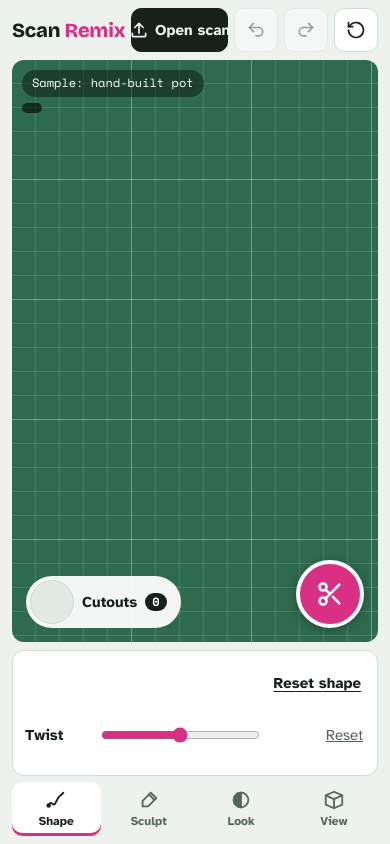
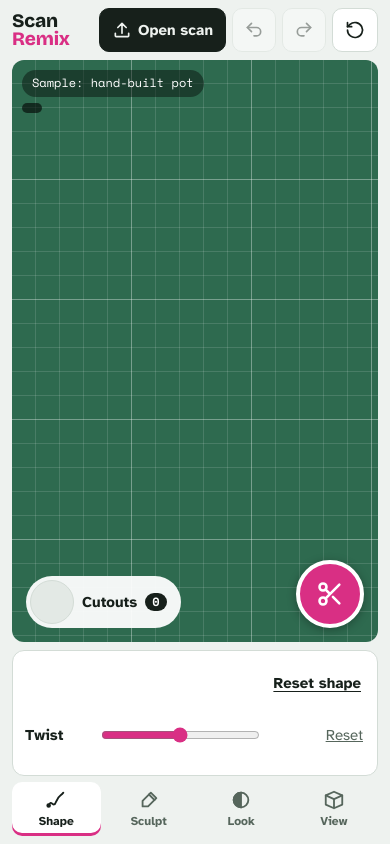
Before and after one commit to claudiamiranda/scan-remix, a plain HTML site: page index.html in a window 390 px wide. Drawn offline with nearby package versions, Linux system fonts and the light colour scheme.

Commit message:
Stack the Scan Remix wordmark on phones
Co-Authored-By: Claude Opus 5.5 <noreply@anthropic.com>
Claude-Session: https://claude.ai/code/session_01FF1HJvVxjruHFhJsHEvM3i

```diff
--- a/index.html
+++ b/index.html
@@ -69,7 +69,11 @@ button:focus-visible, input:focus-visible, label:focus-within { outline: 3px sol
 .tbtn.open { background: var(--ink); color: var(--paper); border-color: var(--ink); }
 .tbtn.open input { position: absolute; opacity: 0; width: 1px; height: 1px; }
 .tbtn.warn { background: var(--riso); color: var(--on-riso); border-color: var(--riso); }
-@media (max-width: 480px) { .hide-sm { display: none; } }
+@media (max-width: 480px) {
+  .hide-sm { display: none; }
+  .brand { font-size: 19px; line-height: .95; }
+  .brand span { display: block; }
+}
 
 /* stage */
 .stage {
```
